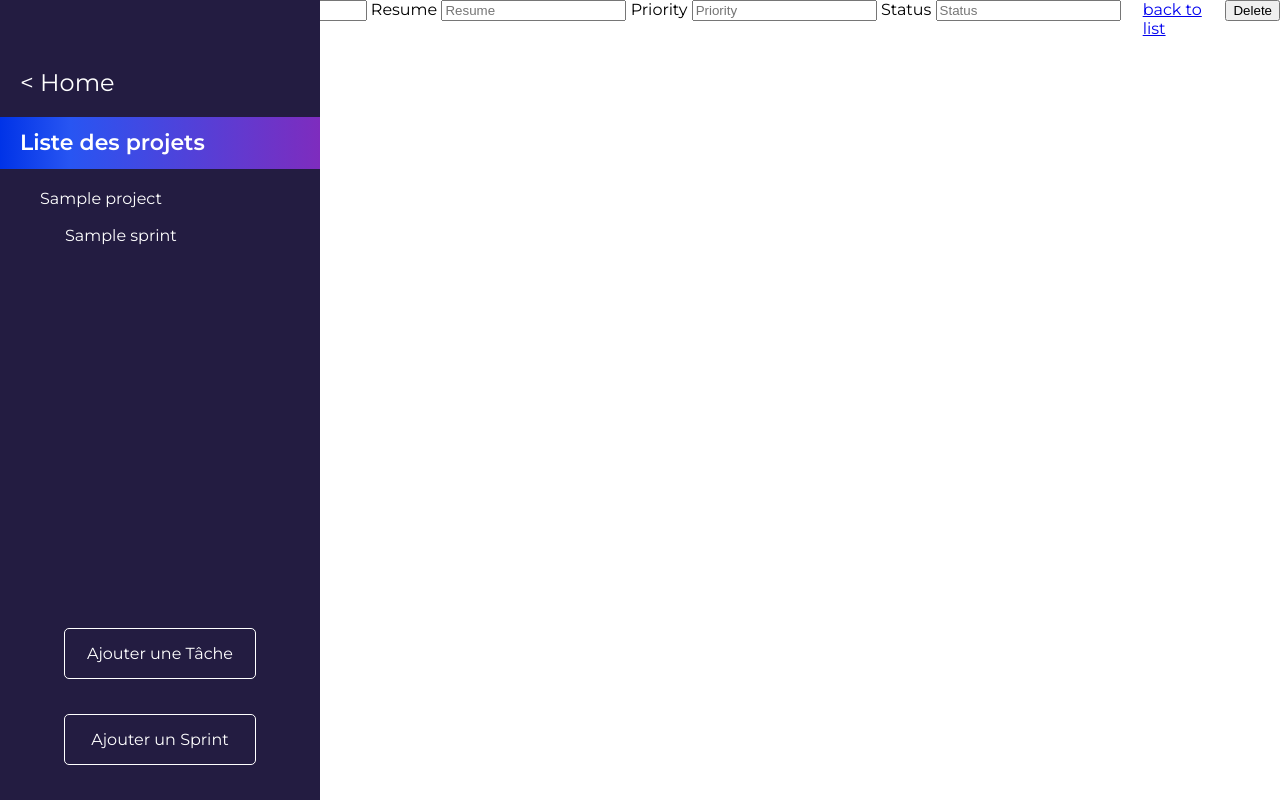
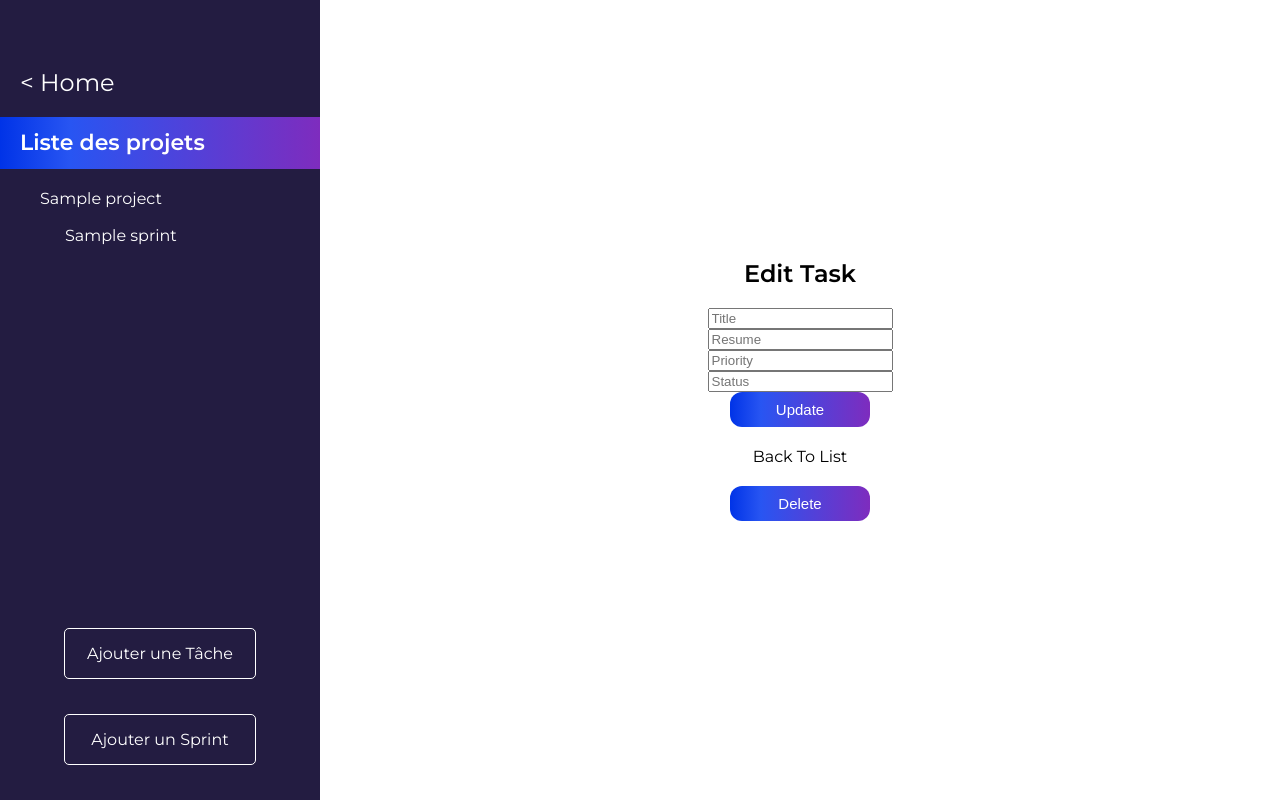
Before and after one commit to Ludoutt/GroupeC, a Symfony app: template templates/task/edit.html.twig in a window 1280 px wide. Run offline with Twig, Linux system fonts and the light colour scheme; the template is opened without the code that fills it: most values are stand-ins (such as "Sample title", 1, 10 or a date in 2020); form fields are guessed from the names that the template uses; some libraries are stand-ins or nearby versions.

Commit message:
Modif style form edit

```diff
--- a/templates/task/edit.html.twig
+++ b/templates/task/edit.html.twig
@@ -1,6 +1,7 @@
 {% extends 'base.html.twig' %}
         {% block title %}Backlog{% endblock %}
         {% block stylesheets %}
+            <link rel="stylesheet" type="text/css" href="{{asset('css/form.css')}}">
             <link rel="stylesheet" type="text/css" href="{{ asset('/projects_asset/stylesheets/project.css') }}">
         {% endblock %}
 
@@ -28,12 +29,15 @@
         </div>
     </nav>
 </section>
+<section class="under-menu"></section>
+<section class="form-page">
     <h1>Edit Task</h1>
 
     {{ include('task/_form.html.twig', {'button_label': 'Update'}) }}
 
-    <a href="{{ path('backlog', {'project': project.id}) }}">back to list</a>
+    <a class="back-form" style="margin-bottom: 20px;" href="{{ path('backlog', {'project': project.id}) }}">back to list</a>
 
     {{ include('task/_delete_form.html.twig') }}
+</section>
 {% endblock %}
 {% block javascripts %}{% endblock %}
```
Lines whose indentation alone changed are shown as unchanged.
